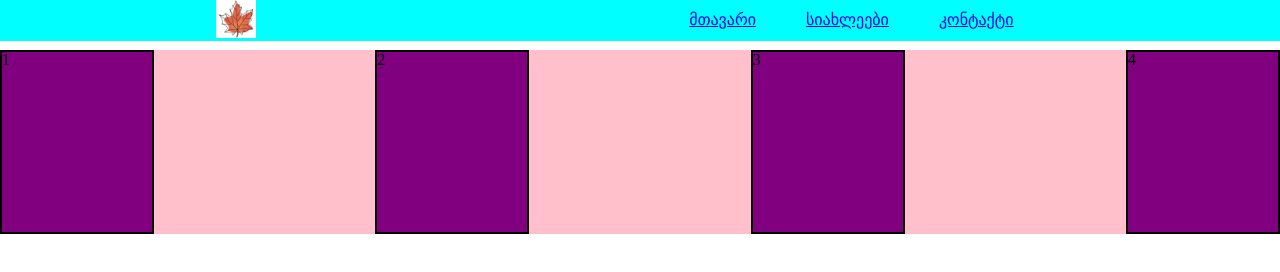
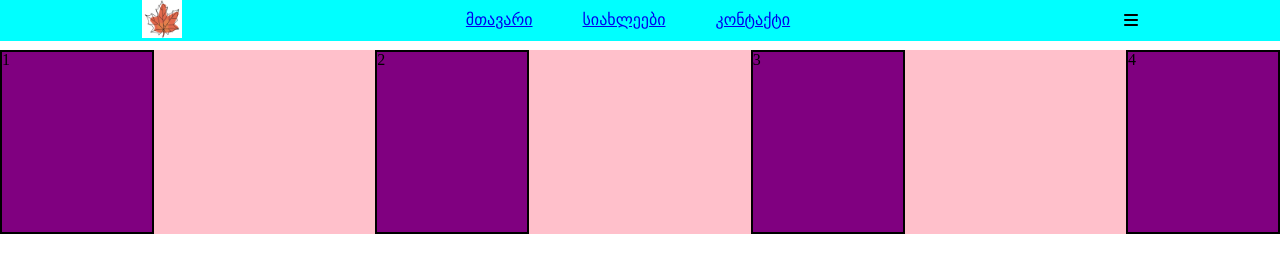
Before and after one commit to Tamuna-Z/stem, a plain HTML site: page index.html in a window 1280 px wide. Drawn offline with Linux system fonts and the light colour scheme.

Commit message:
add burger menu

```diff
--- a/index.html
+++ b/index.html
@@ -9,6 +9,8 @@
       rel="stylesheet"
       href="https://cdnjs.cloudflare.com/ajax/libs/font-awesome/6.7.1/css/all.min.css"
     />
+
+
     <title>My second project</title>
     <meta name="viewport" content="width=device-width, initial-scale=1.0" />
   </head>
@@ -25,6 +27,10 @@
           <li class="nav_li"><a href="contact.html">კონტაქტი</a></li>
         </ul>
       </nav>
+
+      <div class="burger">
+        <i class="fa-solid fa-bars"></i>
+      </div>
     </header>
 
     <main>
```
